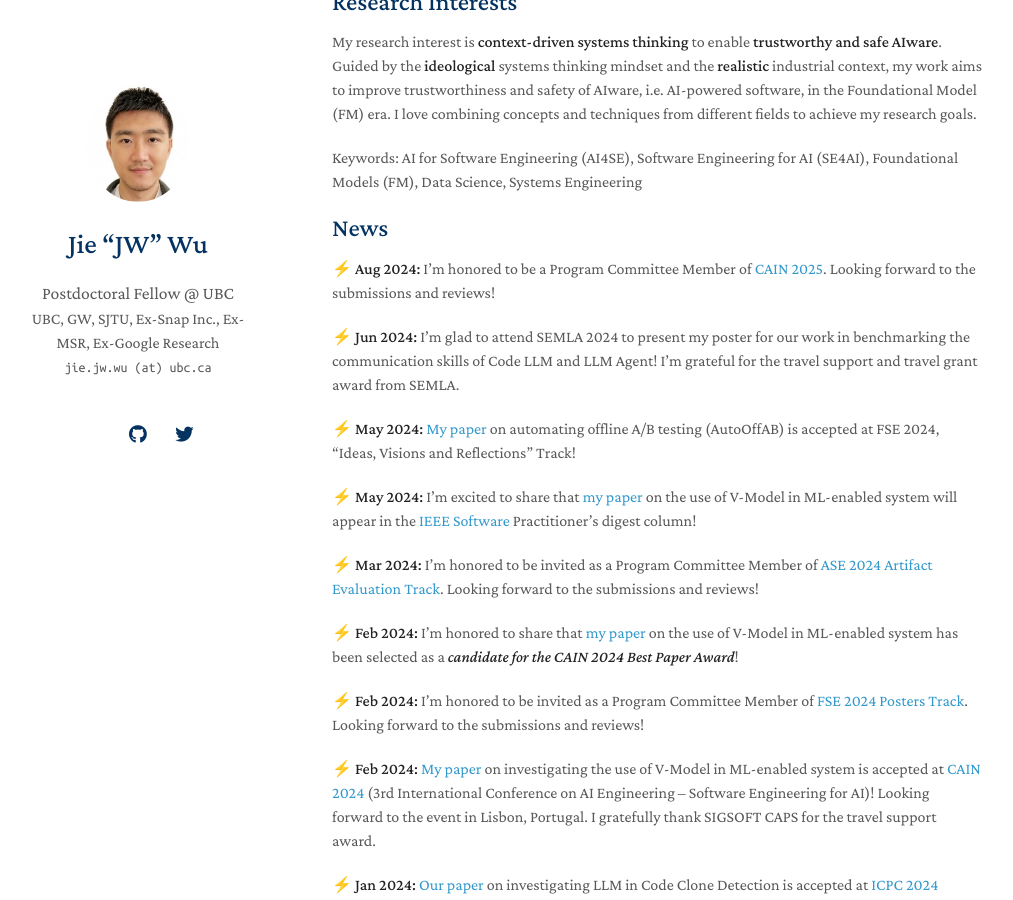
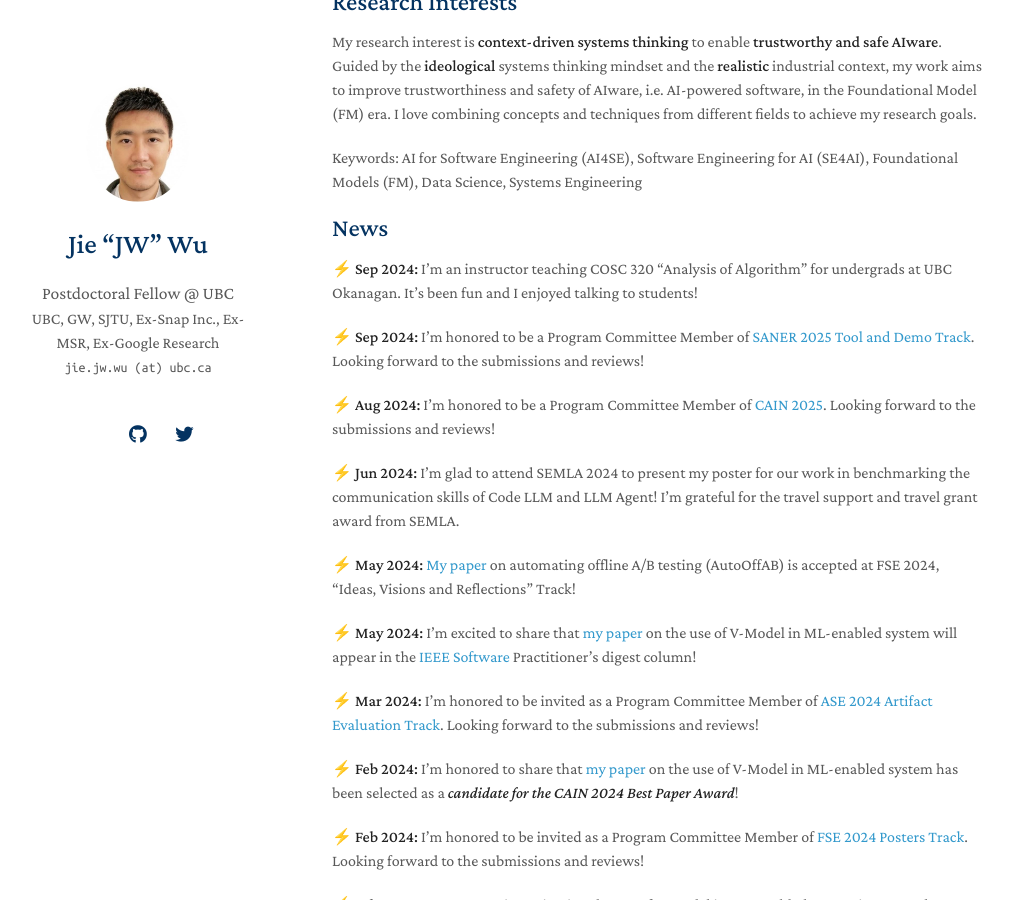
Before and after one commit to yaoyao-liu/minimal-light, a Jekyll site: the page built from index.md, in a window 1280 px wide and 900 px high, scrolled down 517 px. Shown: the whole window, without its empty margins (138-1151 px from the left). Built offline with Jekyll 4.4.1, drawn with Linux system fonts in a browser that asks for light colours; nearby versions of some CDN libraries; a style sheet for code colours, icons or effects is not loaded; our own code applies the rules of GitHub Pages for plain Markdown files.

Commit message:
Update index.md

```diff
--- a/index.md
+++ b/index.md
@@ -16,6 +16,10 @@ Keywords: AI for Software Engineering (AI4SE), Software Engineering for AI (SE4A
 (FM), Data Science, Systems Engineering
 
 ## News
+
+**⚡ Sep 2024:** I'm an instructor teaching COSC 320 "Analysis of Algorithm" for undergrads at UBC Okanagan. It's been fun and I enjoyed talking to students!
+
+**⚡ Sep 2024:** I'm honored to be a Program Committee Member of [SANER 2025 Tool and Demo Track](https://conf.researchr.org/track/saner-2025/saner-2025-tool-demo-track). Looking forward to the submissions and reviews!
 
 **⚡ Aug 2024:** I'm honored to be a Program Committee Member of [CAIN 2025](https://conf.researchr.org/track/cain-2025/cain-2025-call-for-papers). Looking forward to the submissions and reviews!
 
```
